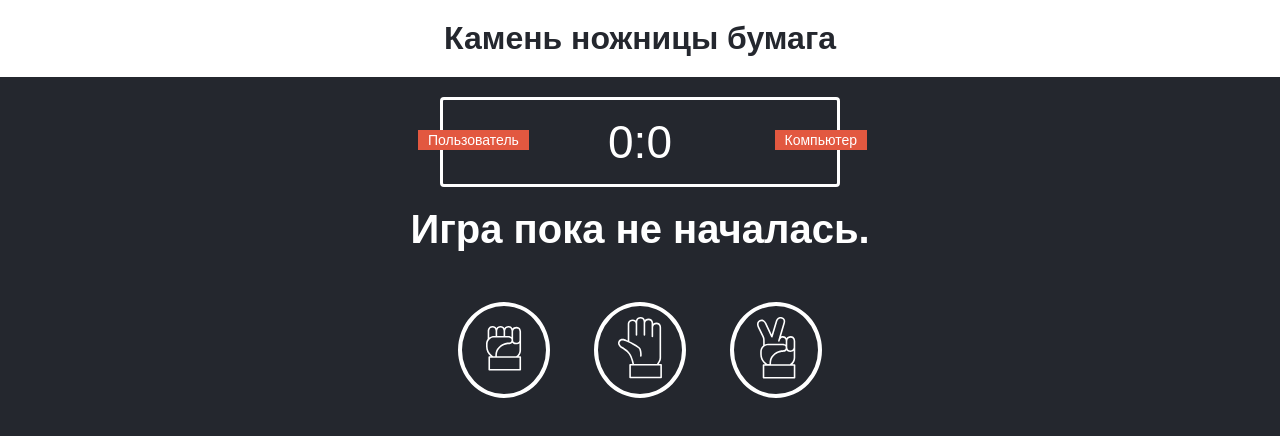
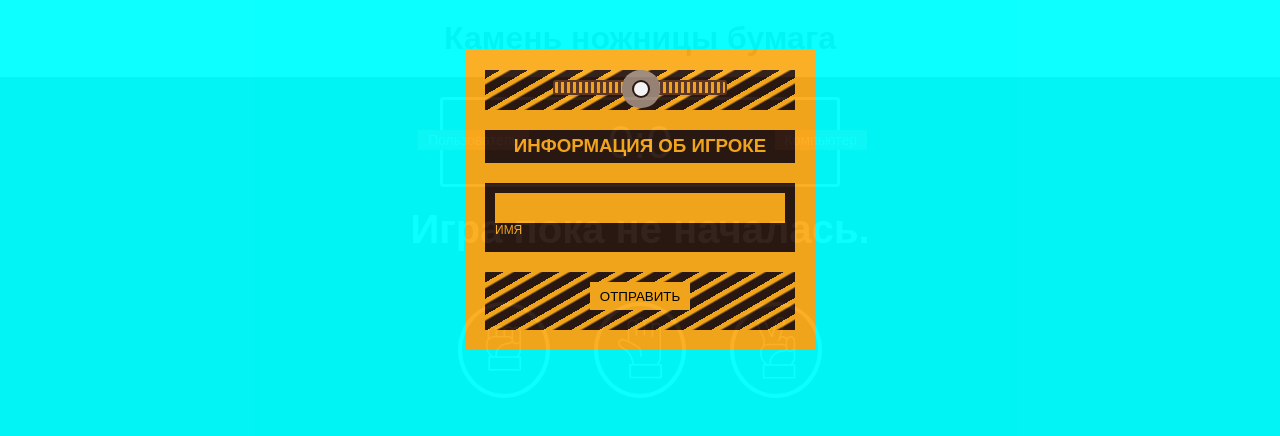
Before and after one commit to Dimagerasimenko/rocksissorspaper, a website: page index.html in a window 1280 px wide. Drawn offline with nearby package versions, Linux system fonts and the light colour scheme; files that its build step writes are made by us from their sources; a web font is replaced by a local one.

Commit message:
second com

```diff
--- a/index.html
+++ b/index.html
@@ -36,13 +36,22 @@
 
     </div>
 
-    <!--<div class="forma">
-        <form class="form-board">
-            <input type="text" placeholder="Имя">
-
-            <button class="btn" disabled>OK</button>
+    <div class="forma">
+        <form action="" class="railway">
+            <div class="stripes-block">
+                <div class="line"></div>
+            </div>
+            <h3>Информация об игроке</h3>
+            <div class="form-group">
+                <input type="text" id="name" required><label for="name">Имя</label>
+                </div>
+            <div class="submit-block">
+                <div class="submit-button">
+                    <input type="submit" class="btnForm" value="Отправить">
+                </div>
+            </div>
         </form>
-    </div>-->
+    </div>
 </main>
 
 
--- a/js/main.js
+++ b/js/main.js
@@ -5,6 +5,13 @@ const init = () => {
   Elements.rockDiv.addEventListener(`click`, () => game(`r`));
   Elements.paperDiv.addEventListener(`click`, () => game(`p`));
   Elements.sissorsDiv.addEventListener(`click`, () => game(`s`));
+  Elements.inputForm.addEventListener(`input`, () => {
+
+      Elements.divForm.style.display = `none`;
+      Elements.userName.textContent = Elements.inputForm.value;
+
+  })
 };
 
+
 init();
--- /dev/null
+++ b/sass/block/1.css
@@ -0,0 +1,14 @@
+.forma {
+    position: absolute;
+    left: 0;
+    right: 0;
+    bottom: 0;
+    top: 0;
+    background-color: aqua;
+    opacity: 0.5;
+    z-index: 1;
+}
+
+#formID {
+    display: none;
+}
--- a/sass/block/general.scss
+++ b/sass/block/general.scss
@@ -100,9 +100,110 @@ border: 5px solid #f6e640;
 box-shadow: 0 0 15px #F6CA25;
 }
 
-.form-board {
-display: flex;
-flex-direction: column;
-background-color: white;
-width: 30%;
+* {box-sizing: border-box;}
+.railway {
+max-width: 350px;
+margin: 50px auto 0;
+padding: 20px;
+z-index: 2;
+background: #FAAB1B;
+font-family: 'Oswald', sans-serif;
 }
+
+.stripes-block {
+position: relative;
+padding: 10px 10px 15px;
+margin-bottom: 20px;
+background: repeating-linear-gradient(-30deg, #291810, #291810 8px, #FAAB1B 10px, #FAAB1B 14px);
+}
+
+.stripes-block:before {
+content: "";
+position: absolute;
+left: 50%;
+top: 12px;
+margin-left: -6px;
+width: 14px;
+height: 14px;
+border-radius: 50%;
+background: #fffffe;
+box-shadow: 0 0 0 2px #291810, 0 0 0 12px #9c8778;
+}
+
+.line {
+width: 60%;
+margin: 0 auto;
+height: 15px;
+border: 2px solid #603624;
+border-radius: 3px;
+background: repeating-linear-gradient(90deg, #FAAB1B, #FAAB1B 3px, #603624 3px, #603624 6px);
+}
+
+.railway h3 {
+padding: 7px;
+margin-bottom: 20px;
+text-align: center;
+line-height: 1;
+text-transform: uppercase;
+color: #FAAB1B;
+background: #291810;
+}
+
+.form-group {
+margin-bottom: 20px;
+padding: 10px;
+background: #291810;
+}
+
+.form-group input,
+.form-group label,
+.form-group textarea {
+display: block;
+width: 100%;
+}
+
+.form-group input {
+padding: 0;
+line-height: 30px;
+background: #FAAB1B;
+border-width: 0;
+}
+
+.form-group label {
+margin-bottom: 5px;
+color: #FAAB1B;
+text-transform: uppercase;
+font-size: 12px;
+}
+
+.submit-block {
+padding: 10px 20px 20px;
+background: repeating-linear-gradient(-30deg, #291810, #291810 8px, #FAAB1B 10px, #FAAB1B 14px);
+text-align: center;
+cursor: pointer;
+}
+
+.submit-button {
+display: inline-block;
+padding: 5px 10px;
+background: #FAAB1B;
+}
+
+.submit-button input {
+padding: 0;
+background: #FAAB1B;
+border-width: 0;
+text-transform: uppercase;
+cursor: pointer;
+}
+
+.forma {
+position: absolute;
+left: 0;
+right: 0;
+bottom: 0;
+top: 0;
+background-color: aqua;
+opacity: 0.95;
+z-index: 1;
+}
```
Also changed, not shown: js/element.js (+5 -3 lines), build/css/style.css, build/css/style.min.css, build/index.html, build/js/main.js, js/game.js (line endings or trailing spaces), sass/style.scss (line endings or trailing spaces), 1 other file.
